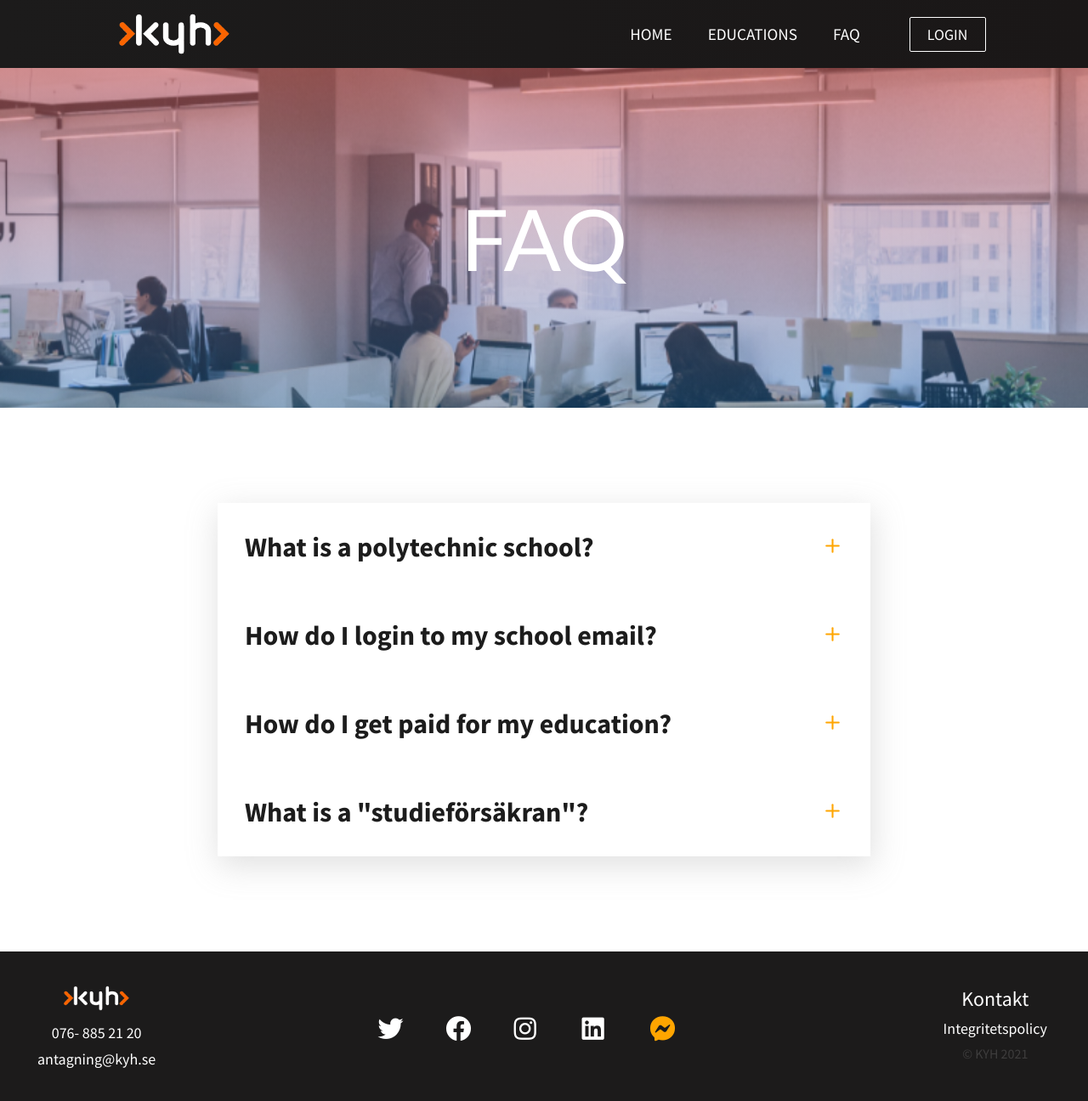
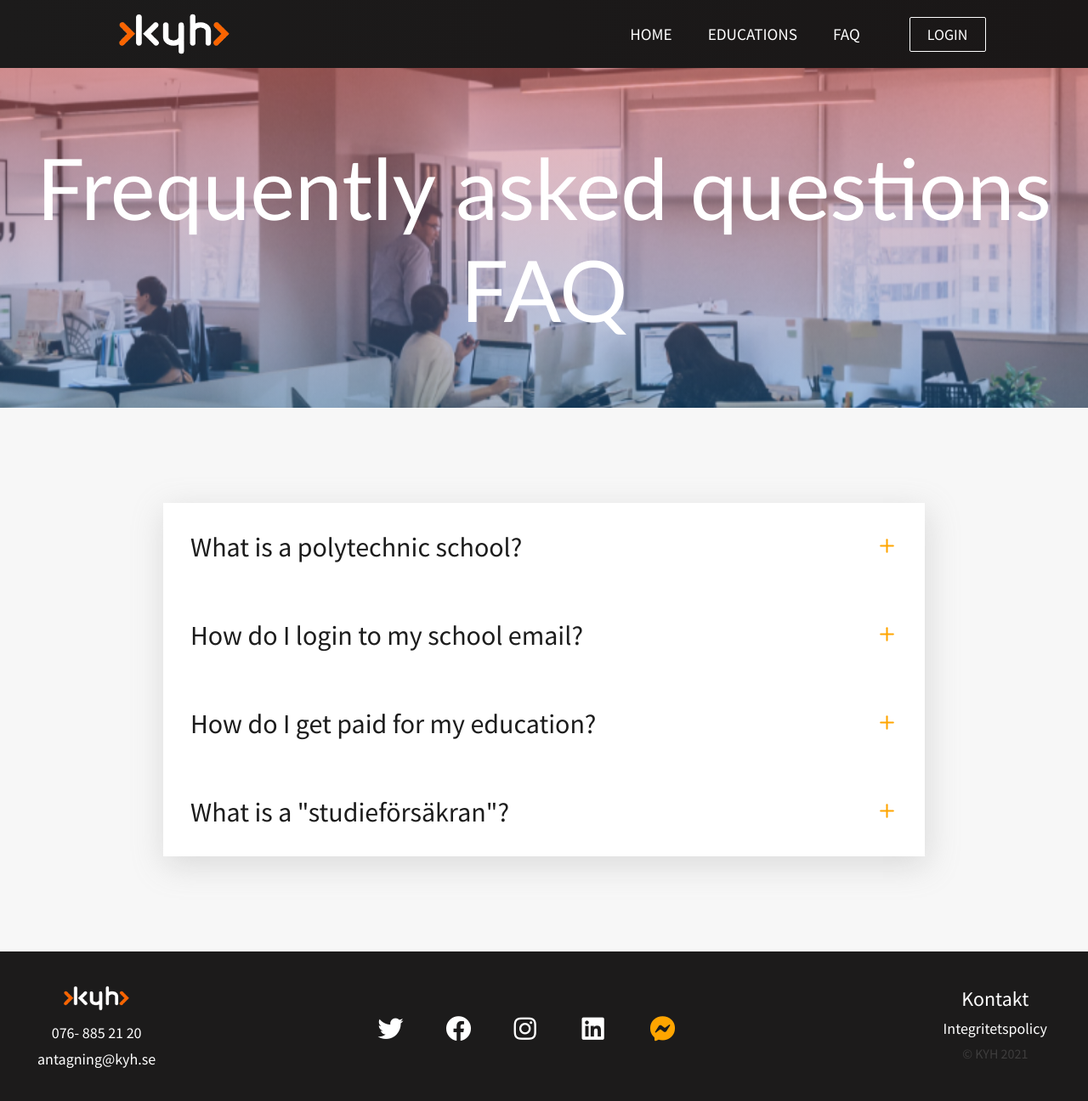
Before and after one commit to JaneDoeRealOne/kyh-aquamarine, a React (Create React App) app: page /faq in a window 1280 px wide. Shown: the top 1296 px of the page at 85% size. Built offline with nearby package versions, Linux system fonts and the light colour scheme.

Commit message:
Style changes for FAQ list

```diff
--- a/src/components/FaqList.css
+++ b/src/components/FaqList.css
@@ -1,3 +1,8 @@
+*{
+  font-family: 'Source Sans Pro', sans-serif;
+  font-weight: 500;
+}
+
 .accordion-wrapper {
   display: flex;
   align-items: center;
@@ -5,20 +10,17 @@
   flex-direction: column;
   position: relative;
   height: 80vh;
-  font-family: 'Source Sans Pro', sans-serif;
-  color: #1c1c1c;
+  background-color:#f7f7f7;
 }
 
 .accordion-container{
   position: absolute;
   box-shadow: 2px 10px 35px 1px rgba(153, 153, 153, 0.3);
-  width: 60%;
-  border-bottom: none;
+  width: 70%;
 }
 
 .wrap{
   background: #fff;
-  border-bottom: none;
   color: #1c1c1c;
   display: flex;
   justify-content: space-between;
--- a/src/components/FaqList.js
+++ b/src/components/FaqList.js
@@ -1,5 +1,5 @@
 import React, { useState } from 'react'
-// import '../App.css';
+import '../App.css';
 import { FaqData } from './FaqData';
 import { IconContext } from 'react-icons';
 import { FiPlus, FiMinus } from 'react-icons/fi';
@@ -18,7 +18,6 @@ const FaqList = () => {
   return (
     <IconContext.Provider value={{ color: 'orange', size: '25px' }}>
       <div className='accordion-wrapper'>
-        Frequently asked questions
         <div className='accordion-container'>
           {FaqData.map((item, index) => {
             return (
--- a/src/components/pages/Faq.js
+++ b/src/components/pages/Faq.js
@@ -5,7 +5,7 @@ import FaqList from '../FaqList';
 export default function Faq() {
   return (
     <div className='faq-wrapper'>
-      <h1 className='faq'>FAQ</h1>
+      <h1 className='faq'>Frequently asked questions<br />FAQ</h1>
       <FaqList />
     </div>
   )
```
